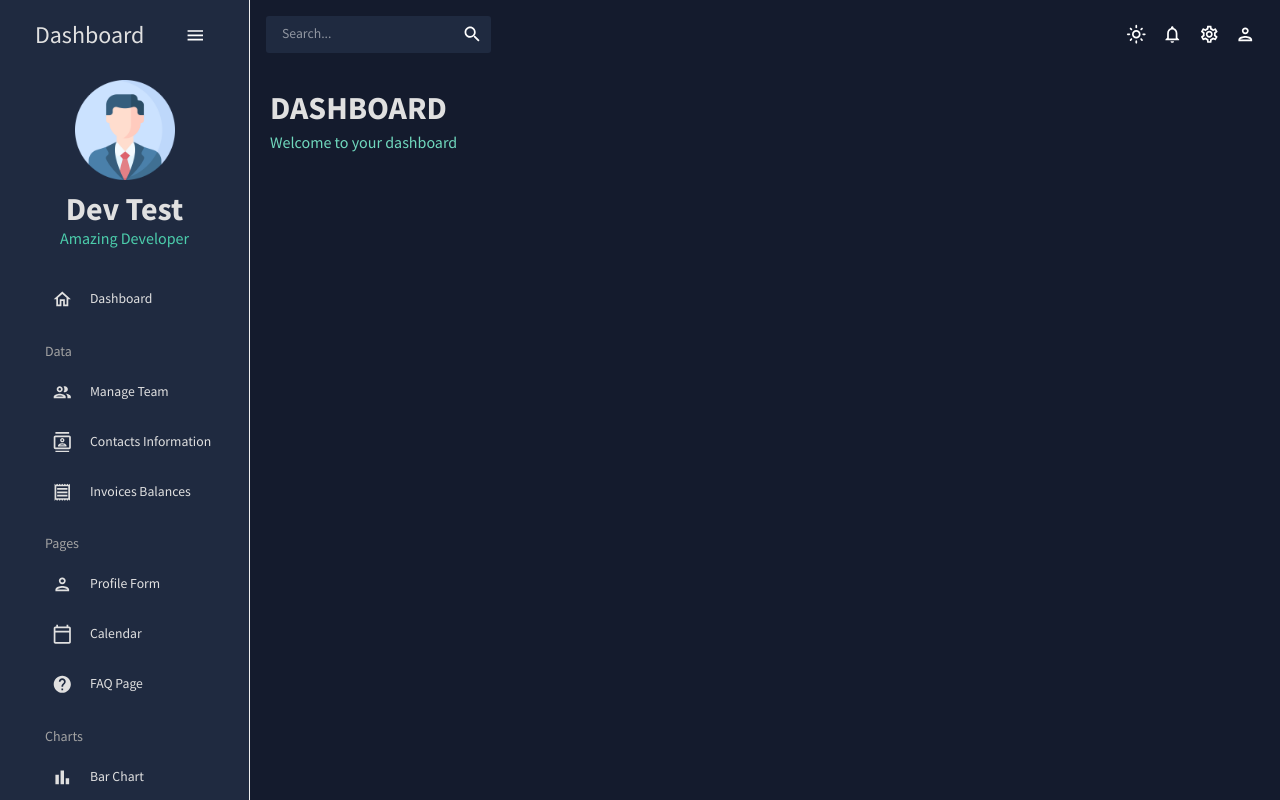
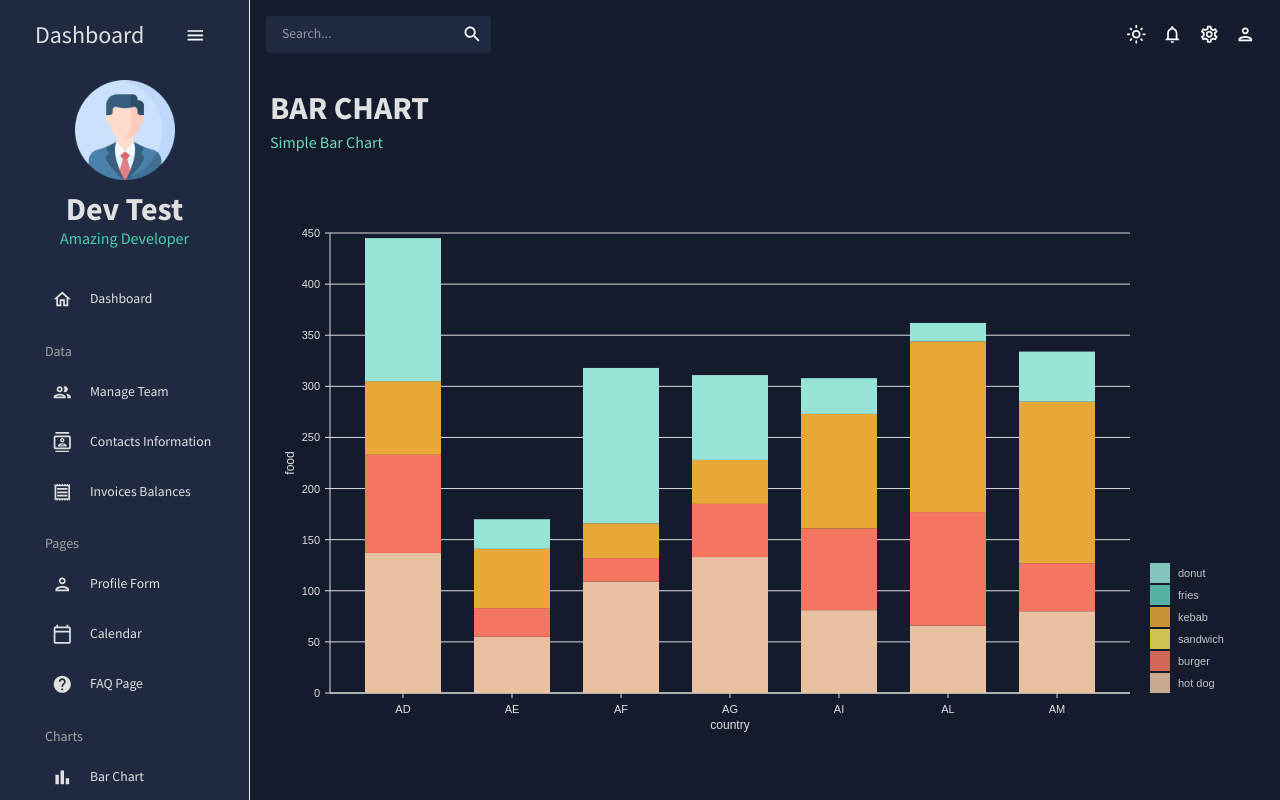
Before and after one commit to gBoole01/react-dashboard, a React (Vite) app: page /bar in a window 1280 px wide. Built offline with nearby package versions, Linux system fonts and the light colour scheme.

Commit message:
feat: add Bar scene

```diff
--- /dev/null
+++ b/src/components/BarChart.jsx
@@ -0,0 +1,129 @@
+import { useTheme } from "@mui/material";
+import { ResponsiveBar } from "@nivo/bar";
+import { tokens } from "../theme";
+import { mockBarData as data } from "../data/mockData";
+
+const BarChart = ({ isDashboard = false }) => {
+  const theme = useTheme();
+  const colors = tokens(theme.palette.mode);
+
+  return (
+    <ResponsiveBar
+      data={data}
+      theme={{
+        axis: {
+          domain: {
+            line: {
+              stroke: colors.grey[100],
+            },
+          },
+          legend: {
+            text: {
+              fill: colors.grey[100],
+            },
+          },
+          ticks: {
+            line: {
+              stroke: colors.grey[100],
+              strokeWidth: 1,
+            },
+            text: {
+              fill: colors.grey[100],
+            },
+          },
+        },
+        legends: {
+          text: {
+            fill: colors.grey[100],
+          },
+        },
+      }}
+      keys={["hot dog", "burger", "sandwich", "kebab", "fries", "donut"]}
+      indexBy="country"
+      margin={{ top: 50, right: 130, bottom: 50, left: 60 }}
+      padding={0.3}
+      valueScale={{ type: "linear" }}
+      indexScale={{ type: "band", round: true }}
+      colors={{ scheme: "nivo" }}
+      defs={[
+        {
+          id: "dots",
+          type: "patternDots",
+          background: "inherit",
+          color: "#38bcb2",
+          size: 4,
+          padding: 1,
+          stagger: true,
+        },
+        {
+          id: "lines",
+          type: "patternLines",
+          background: "inherit",
+          color: "#eed312",
+          rotation: -45,
+          lineWidth: 6,
+          spacing: 10,
+        },
+      ]}
+      borderColor={{
+        from: "color",
+        modifiers: [["darker", "1.6"]],
+      }}
+      axisTop={null}
+      axisRight={null}
+      axisBottom={{
+        tickSize: 5,
+        tickPadding: 5,
+        tickRotation: 0,
+        legend: isDashboard ? undefined : "country",
+        legendPosition: "middle",
+        legendOffset: 32,
+      }}
+      axisLeft={{
+        tickSize: 5,
+        tickPadding: 5,
+        tickRotation: 0,
+        legend: isDashboard ? undefined : "food",
+        legendPosition: "middle",
+        legendOffset: -40,
+      }}
+      enableLabel={false}
+      labelSkipWidth={12}
+      labelSkipHeight={12}
+      labelTextColor={{
+        from: "color",
+        modifiers: [["darker", 1.6]],
+      }}
+      legends={[
+        {
+          dataFrom: "keys",
+          anchor: "bottom-right",
+          direction: "column",
+          justify: false,
+          translateX: 120,
+          translateY: 0,
+          itemsSpacing: 2,
+          itemWidth: 100,
+          itemHeight: 20,
+          itemDirection: "left-to-right",
+          itemOpacity: 0.85,
+          symbolSize: 20,
+          effects: [
+            {
+              on: "hover",
+              style: {
+                itemOpacity: 1,
+              },
+            },
+          ],
+        },
+      ]}
+      role="application"
+      barAriaLabel={function (e) {
+        return e.id + ": " + e.formattedValue + " in country: " + e.indexValue;
+      }}
+    />
+  );
+};
+
+export default BarChart;
--- a/src/scenes/bar/index.jsx
+++ b/src/scenes/bar/index.jsx
@@ -1,11 +1,15 @@
 import { Box } from "@mui/material";
 import Header from "../../components/Header";
+import BarChart from "../../components/BarChart";
 
 const Bar = () => {
   return (
     <Box m="20px">
       <Box display="flex" justifyContent="space-between" alignItems="center">
-        <Header title="Dashboard" subtitle="Welcome to your dashboard" />
+        <Header title="Bar Chart" subtitle="Simple Bar Chart" />
+      </Box>
+      <Box height="70vh">
+        <BarChart />
       </Box>
     </Box>
   );
```
